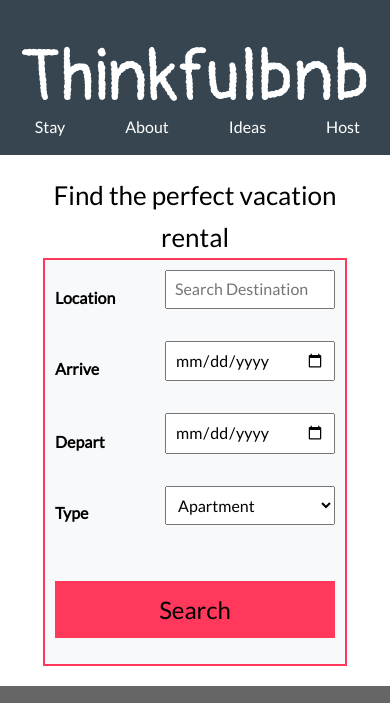
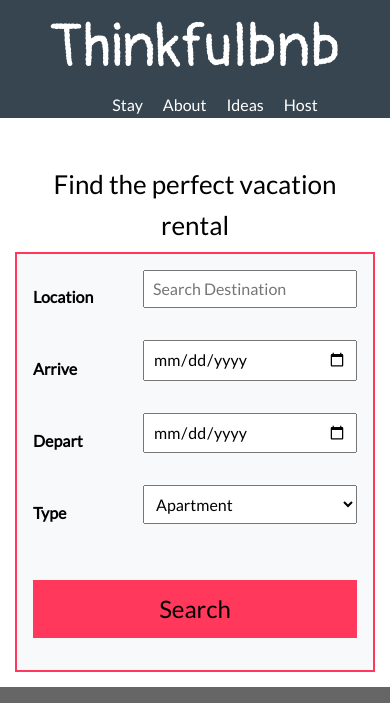
Before and after one commit to joscrosb1/FrontEnd101, a plain HTML site: page index.html in a window 390 px wide. Shown: the top 703 px of the page. Drawn offline with nearby package versions, Linux system fonts and the light colour scheme.

Commit message:
2 updated css

```diff
--- a/style.css
+++ b/style.css
@@ -53,21 +53,25 @@ body {
   /* Navigation */
   header {
     background-color: #ff385c;
-    padding: 20px;
-    text-align: center;
+    padding: 0px;
+    text-align: left;
     position: relative;
   }
 
   .logo {
     font-family: "Pangolin", cursive;
-    font-size: 72px;
+    font-size: 60px;
     color: #fff;
+    position: relative;
+
+
   }
 
   header nav {
     margin: 0 auto;
     max-width: 800px;
     position: absolute;
+    margin-top: -20px;;
     bottom: 0;
     right: 0;
   }
@@ -87,7 +91,7 @@ body {
     font-size: 18px;
     color: #fff;
     text-decoration: none;
-    padding: 0 20px;
+    padding: 0 0px;
   }
 
   header nav ul li a:hover {
@@ -98,12 +102,12 @@ body {
   /* Search Form */
   form {
     border: 2px solid #ff385c;
-    padding: 10px;
+    padding: 1em;
     display: flex;
     justify-content: center;
     align-items: center;
-    max-width: 80%;
-    margin: 0 auto;
+    max-width: 100%;
+    margin: -5px;
     background-color: #f8f9fa;
   }
 
@@ -498,3 +502,47 @@ body {
       margin-bottom: 1rem;
     }
   }
+
+
+
+  .logo {
+
+    bottom: 0;
+    left: 0;
+  }
+
+  #stay h2 {
+    padding: 10px
+  }
+
+  /* ... */
+
+/* Responsive navigation */
+@media screen and (max-width: 767px) {
+  .logo {
+    position: relative;
+    display: block;
+    text-align: center;
+    margin-bottom: 10px; /* add space between the logo and the navigation */
+  }
+
+  header nav {
+    position: relative;
+    width: 100%;
+  }
+
+  header nav ul {
+    display: flex;
+    flex-direction: row;
+    flex-wrap: nowrap;
+    justify-content: center;
+  }
+
+  header nav ul li {
+    padding: 0 10px;
+  }
+
+  header nav ul li a {
+    font-size: 16px;
+  }
+}
```
